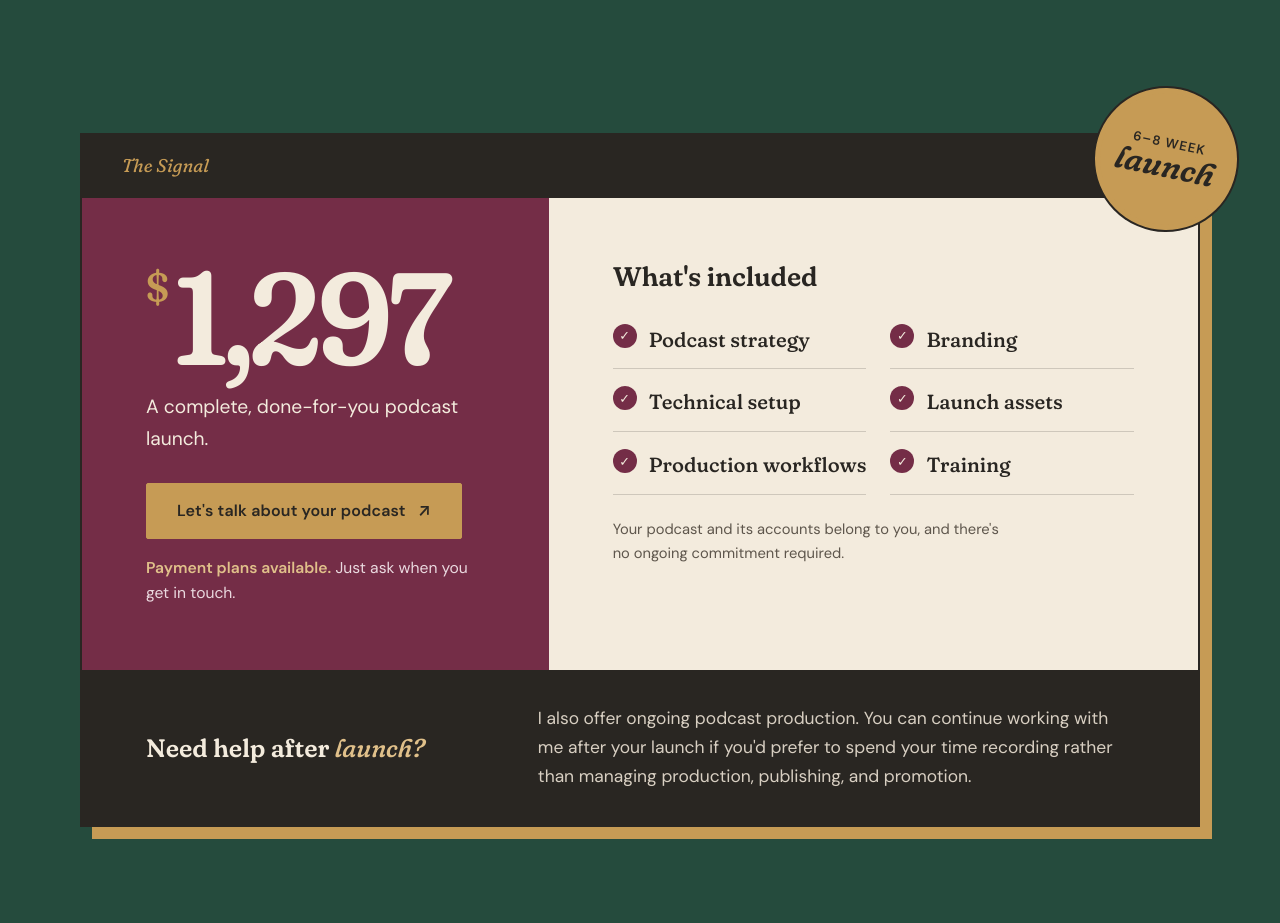
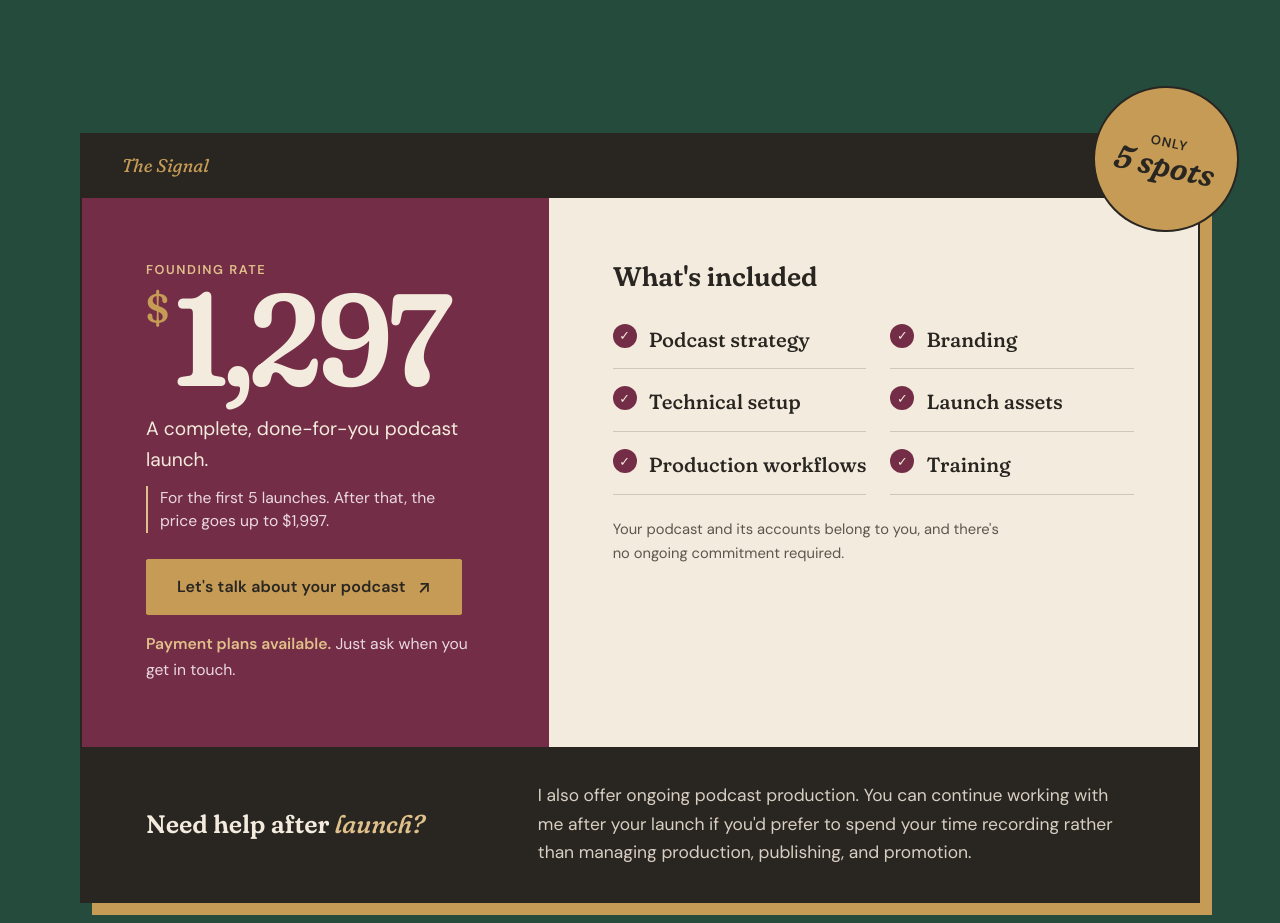
Before and after one commit to priscillazaehringer/website_V2, a plain HTML site: page podcast.html in a window 1280 px wide. Shown: the part 6980-7903 px from the top of the page. Drawn offline with Linux system fonts and the light colour scheme.

Commit message:
The Signal: founding rate for the first 5 launches, rising to $1,997
Founding-rate label above the price, a line stating the price rises to
$1,997 after the first 5 launches, an 'Only 5 spots' stamp, and the same
terms in the FAQ cost answer.

Co-Authored-By: Claude Opus 5.5 <noreply@anthropic.com>
Claude-Session: https://claude.ai/code/session_01KunrTqEVJKWjL3YnyNjTjS

```diff
--- a/podcast.html
+++ b/podcast.html
@@ -632,6 +632,10 @@
 
     .ad-price .plan { margin: 16px 0 0; font-size: 0.98rem; color: #EAD9DF; }
     .ad-price .plan b { color: #E0C08A; font-weight: 600; }
+
+    .ad-price .founding { margin: 0 0 6px; font: 600 0.8rem/1.2 var(--sans); letter-spacing: 0.12em; text-transform: uppercase; color: #E0C08A; }
+    .ad-price .sub { margin-bottom: 10px; }
+    .ad-price .rise { margin: 0 0 26px; padding-left: 12px; border-left: 2px solid #E0C08A; font-size: 0.98rem; line-height: 1.5; color: #EAD9DF; max-width: 30ch; }
     /* ---- gentle reveal ---- */
     .reveal { opacity: 0; transform: translateY(14px); transition: opacity 0.7s ease, transform 0.7s cubic-bezier(.2,.7,.2,1); }
     .reveal.in { opacity: 1; transform: none; }
@@ -846,12 +850,14 @@
   <section class="sec pricing dk" id="pricing" aria-labelledby="price-h">
     <div class="wrap">
       <div class="ad reveal">
-        <p class="ad-stamp" aria-hidden="true"><span>6&ndash;8 week</span><b>launch</b></p>
+        <p class="ad-stamp" aria-hidden="true"><span>Only</span><b>5 spots</b></p>
         <div class="ad-strip"><span id="price-h">The Signal</span></div>
         <div class="ad-body">
           <div class="ad-price">
+            <p class="founding">Founding rate</p>
             <p class="price"><sup>$</sup>1,297</p>
             <p class="sub">A complete, done-for-you podcast launch.</p>
+            <p class="rise">For the first 5 launches. After that, the price goes up to $1,997.</p>
             <button type="button" class="btn btn-gold" data-open-inquiry>Let's talk about your podcast <span class="arr" aria-hidden="true">&#8599;</span></button>
             <p class="plan"><b>Payment plans available.</b> Just ask when you get in touch.</p>
           </div>
@@ -937,7 +943,7 @@
       <div class="faq reveal">
         <details>
           <summary>How much does it cost to launch a podcast with you?</summary>
-          <p>The Signal is $1,297 for the whole launch: show planning, cover art and branding, hosting and
+          <p>The Signal is $1,297 for the whole launch (the founding rate for the first five launches, after which it goes up to $1,997): show planning, cover art and branding, hosting and
             directory setup on Apple Podcasts, Spotify, and the other major platforms, a launch plan, and the
             workflows to keep publishing. Ongoing production after launch is optional and priced separately. Payment plans are available, just ask when you get in touch.</p>
         </details>
@@ -1284,7 +1290,7 @@
       "name": "How much does it cost to launch a podcast with you?",
       "acceptedAnswer": {
         "@type": "Answer",
-        "text": "The Signal is $1,297 for the whole launch: show planning, cover art and branding, hosting and directory setup on Apple Podcasts, Spotify, and the other major platforms, a launch plan, and the workflows to keep publishing. Ongoing production after launch is optional and priced separately. Payment plans are available, just ask when you get in touch."
+        "text": "The Signal is $1,297 for the whole launch (the founding rate for the first five launches, after which it goes up to $1,997): show planning, cover art and branding, hosting and directory setup on Apple Podcasts, Spotify, and the other major platforms, a launch plan, and the workflows to keep publishing. Ongoing production after launch is optional and priced separately. Payment plans are available, just ask when you get in touch."
       }
     },
     {
```
